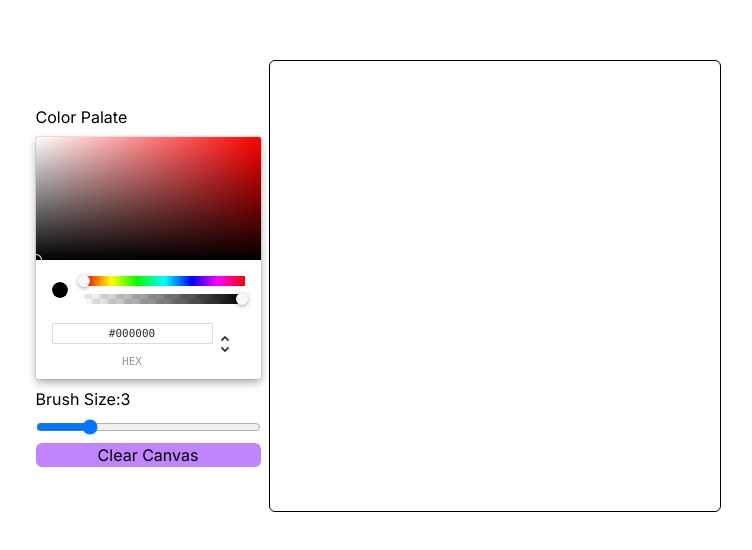
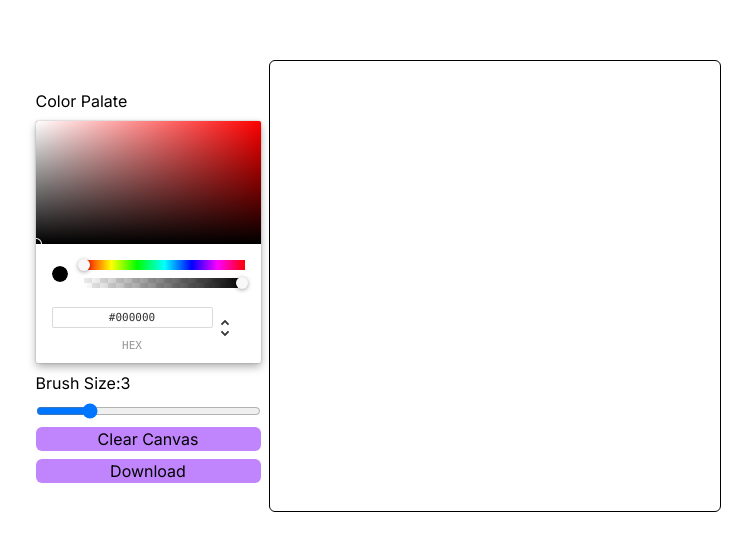
Before and after one commit to Pushpagtm/Skribbl, a Next.js app in the folder skribbl/: page / in a window 1280 px wide. Shown: the part 114-664 px from the top of the page, without its empty margins (262-1014 px from the left). Built offline with nearby package versions, Linux system fonts and the light colour scheme.

Commit message:
added download button

```diff
--- a/skribbl/app/page.tsx
+++ b/skribbl/app/page.tsx
@@ -48,6 +48,12 @@ const page: FC<pageProps> = () => {
           >
             Clear Canvas
           </button>
+          <button
+            onClick={clearCanvas}
+            className="bg-purple-400 border-black rounded-md"
+          >
+            Download
+          </button>
         </div>
         <canvas
           height={450}
```
